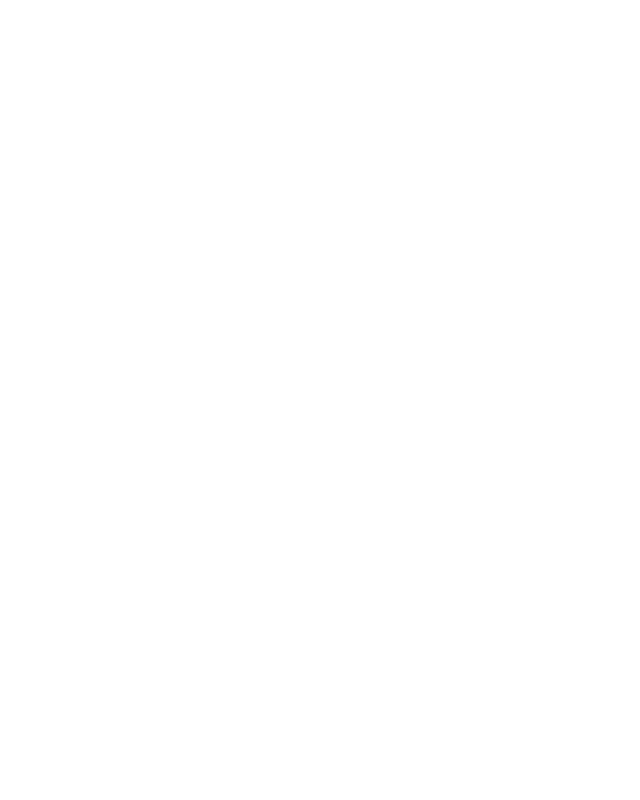
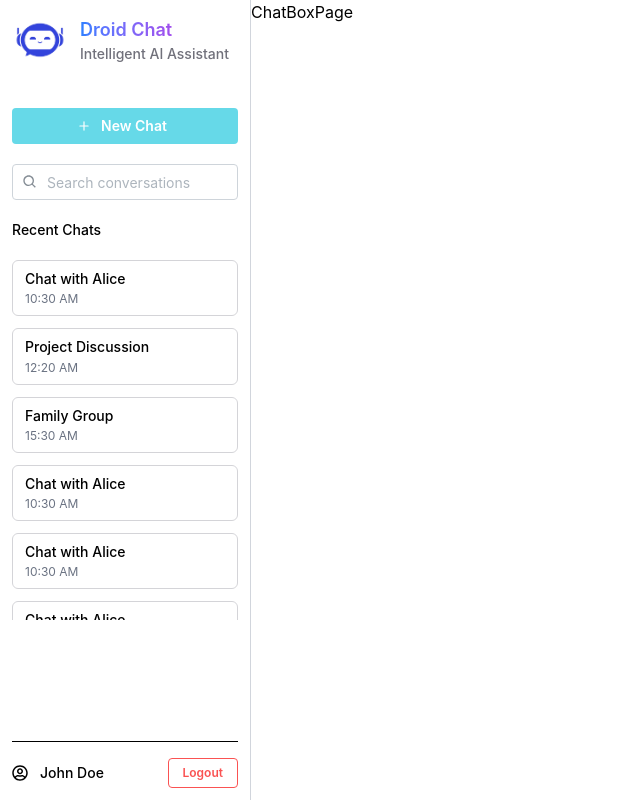
Before and after one commit to atmiktumane/DroidChat-Frontend, a React (Vite) app: page /chat in a window 1280 px wide. Before the commit this address had no page. Shown: the whole page, without its empty margins (0-640 px from the left). Built offline with nearby package versions, Linux system fonts and the light colour scheme.

Commit message:
UI - Sidebar

```diff
--- a/src/App.tsx
+++ b/src/App.tsx
@@ -3,14 +3,16 @@
 import { Route, Routes } from "react-router-dom";
 import { LoginPage } from "./Pages/LoginPage";
 import { SignupPage } from "./Pages/SignupPage";
+import { ChatBoxPage } from "./Pages/ChatBoxPage";
 
 const App = () => {
   return (
     <MantineProvider>
       <div>
         <Routes>
-          <Route path="/" element={<LoginPage />} />
           <Route path="/signup" element={<SignupPage />} />
+          <Route path="/chat" element={<ChatBoxPage />} />
+          <Route path="*" element={<LoginPage />} />
         </Routes>
       </div>
     </MantineProvider>
--- /dev/null
+++ b/src/Components/Sidebar.tsx
@@ -0,0 +1,96 @@
+import { Box, Button, Text, TextInput } from "@mantine/core";
+import logo from "../assets/droidChat_Logo.png";
+import { FiPlus } from "react-icons/fi";
+import { BiSearch } from "react-icons/bi";
+import { FaRegUserCircle } from "react-icons/fa";
+
+export const Sidebar = () => {
+  const chatList = [
+    { id: 1, name: "Chat with Alice", timeStamp: "10:30 AM" },
+    { id: 2, name: "Project Discussion", timeStamp: "12:20 AM" },
+    { id: 3, name: "Family Group", timeStamp: "15:30 AM" },
+    { id: 1, name: "Chat with Alice", timeStamp: "10:30 AM" },
+    { id: 1, name: "Chat with Alice", timeStamp: "10:30 AM" },
+    { id: 1, name: "Chat with Alice", timeStamp: "10:30 AM" },
+    { id: 1, name: "Chat with Alice", timeStamp: "10:30 AM" },
+    { id: 1, name: "Chat with Alice", timeStamp: "10:30 AM" },
+    { id: 1, name: "Chat with Alice", timeStamp: "10:30 AM" },
+  ];
+  return (
+    <div className="w-1/5 h-screen p-3 flex flex-col justify-between gap-10 border-r border-gray-300">
+      <div className="space-y-10">
+        {/* Row 1 - Logo + App Name */}
+        <div className="flex items-center gap-3">
+          {/* Left - Logo */}
+          <img src={logo} alt="Logo" className="h-14 w-14 place-self-center" />
+
+          {/* Right - Heading + Subheading */}
+          <div>
+            <h3 className="font-semibold text-lg bg-gradient-to-r from-blue-500 to-fuchsia-600 bg-clip-text text-transparent">
+              Droid Chat
+            </h3>
+            <p className="text-sm font-medium text-zinc-500">
+              Intelligent AI Assistant
+            </p>
+          </div>
+        </div>
+
+        {/* Row 2 - New chat btn + search box + recent chat history */}
+        <div className="space-y-5">
+          <Button
+            variant="filled"
+            color="cyan.3"
+            leftSection={<FiPlus />}
+            fullWidth
+          >
+            New Chat
+          </Button>
+
+          <TextInput
+            size="sm"
+            radius="sm"
+            leftSection={<BiSearch />}
+            placeholder="Search conversations"
+          />
+
+          <p className="font-medium text-sm">Recent Chats</p>
+
+          <div className="space-y-3 max-h-70 xl:max-h-90 overflow-y-auto">
+            {chatList.map((chat) => (
+              <div
+                key={chat.id}
+                className="px-3 py-2 border border-zinc-300 rounded-md hover:bg-gray-200 cursor-pointer"
+              >
+                <div className="space-y-[2px]">
+                  <Box w={{ base: 50, sm: 100, md: 150, lg: 200, xl: 250 }}>
+                    <Text size="sm" truncate="end" fw={500}>
+                      {chat.name}
+                    </Text>
+                  </Box>
+
+                  <p className="text-xs text-gray-500">{chat.timeStamp}</p>
+                </div>
+              </div>
+            ))}
+          </div>
+        </div>
+      </div>
+
+      {/* Row 3 - Profile + Logout */}
+      <div className="flex justify-between items-center border-t pt-4">
+        <div className="flex items-center gap-3">
+          {/* User Img */}
+          <FaRegUserCircle />
+
+          {/* User name */}
+          <p className="font-medium text-sm">John Doe</p>
+        </div>
+
+        {/* Logout btn */}
+        <Button variant="outline" color="red" size="xs">
+          Logout
+        </Button>
+      </div>
+    </div>
+  );
+};
--- /dev/null
+++ b/src/Pages/ChatBoxPage.tsx
@@ -0,0 +1,10 @@
+import { Sidebar } from "../Components/Sidebar";
+
+export const ChatBoxPage = () => {
+  return (
+    <div className="flex w-full">
+      <Sidebar />
+      <div className="w-5/6">ChatBoxPage</div>
+    </div>
+  );
+};
```
